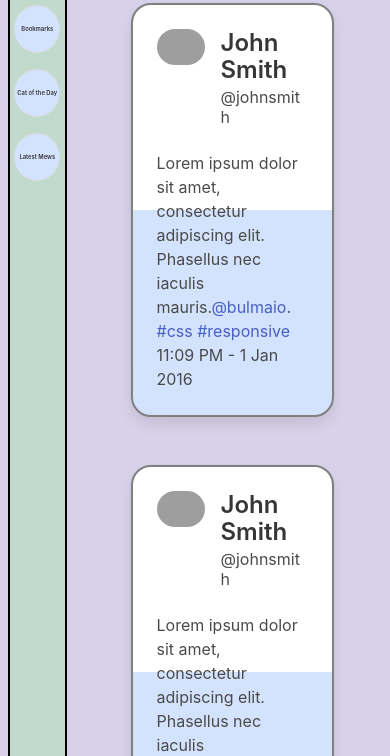
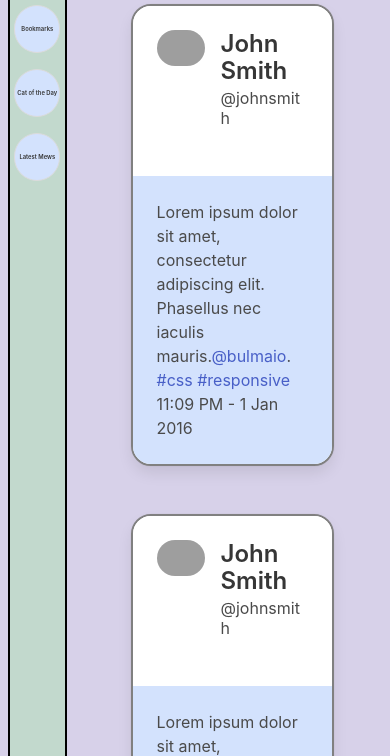
Before and after one commit to JamesxFarris/Catterday, a plain HTML site: page index.html in a window 390 px wide. Shown: the part 143-899 px from the top of the page. Drawn offline with nearby package versions, Linux system fonts and the light colour scheme; grey boxes are pictures that could not be loaded.

Commit message:
Add styling to make card backgrounds responsive to content and multiple viewports

```diff
--- a/assets/css/style.css
+++ b/assets/css/style.css
@@ -105,7 +105,17 @@ footer {
   height: fit-content;
   margin-bottom: 3rem;
 }
-
+.media {
+  background-color:white;
+  padding:1.5rem;
+}
+.content {
+  background-color:var(--primary-card);
+  padding:1.5rem;
+}
+.card-content {
+  padding:0px;
+}
 .nav__button {
   /*border: grey;
   border-style: solid;
@@ -131,9 +141,9 @@ aside {
   background-color: var(--primary-frame);
 }
 
-.card {
+/*.card {
   background: linear-gradient(180deg, white 50%, var(--primary-card) 50%);
-}
+}*/
 
 .profile__username {
   background-color: var(--primary-profile);
```
